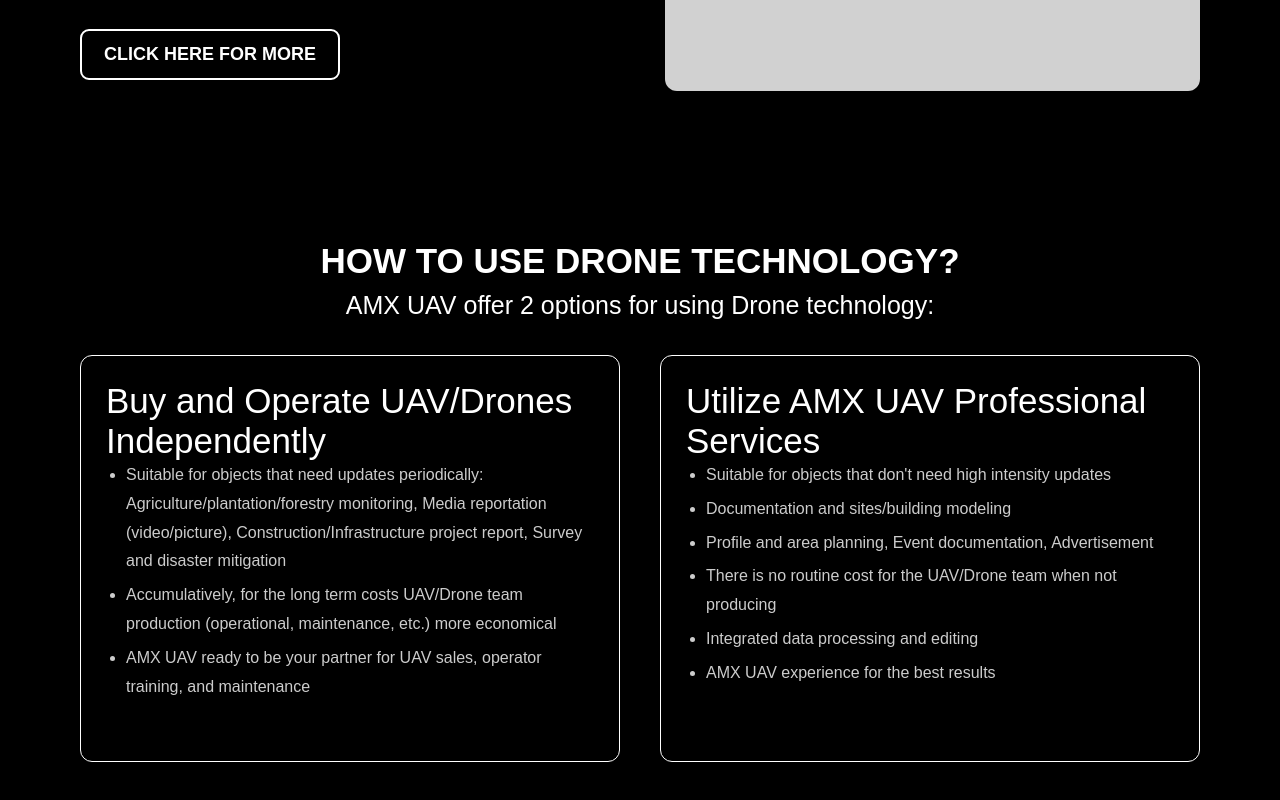
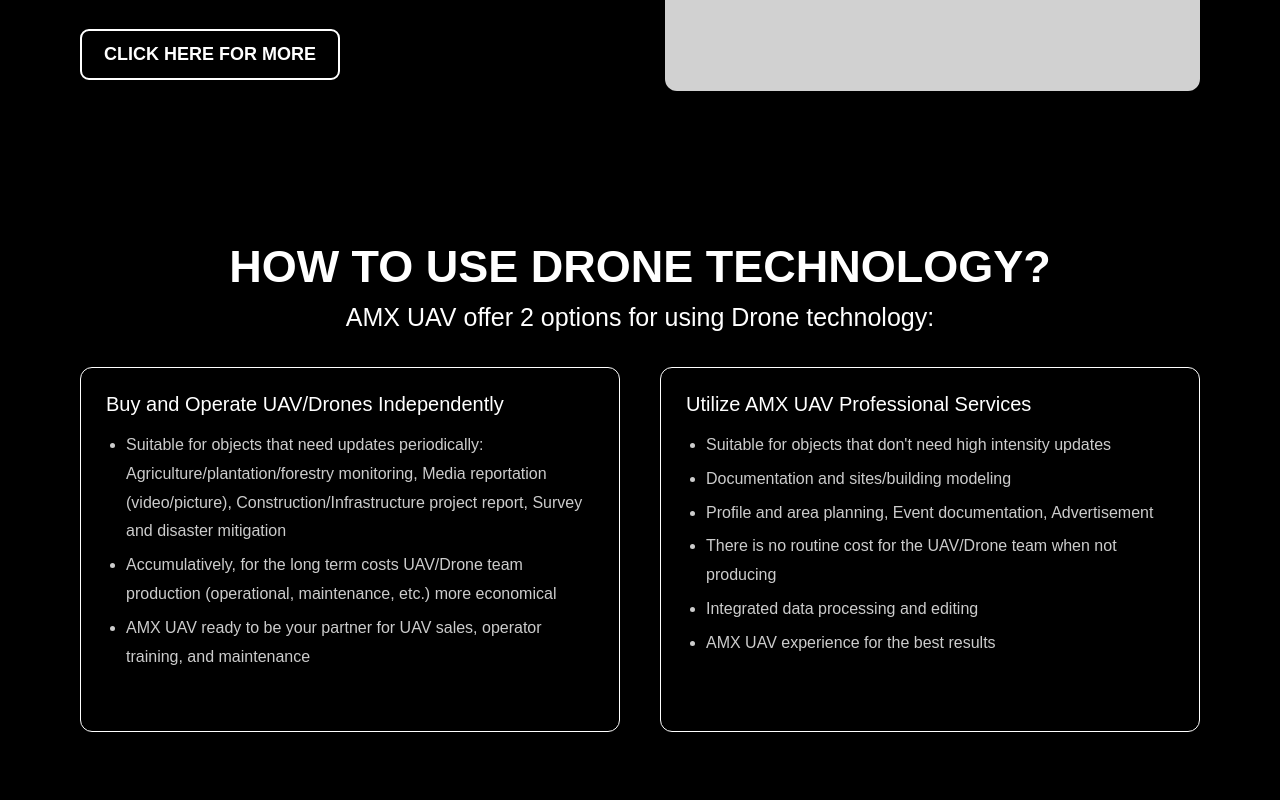
Before and after one commit to nasgmr/website-amx-next, a Next.js app: page /products/mapping in a window 1280 px wide. Shown: the part 1035-1835 px from the top of the page. Built offline with nearby package versions, Linux system fonts and the light colour scheme; a web font is replaced by a local one.

Commit message:
fix: drone usage products box

```diff
--- a/src/css/style.css
+++ b/src/css/style.css
@@ -791,7 +791,7 @@
 
 .usage-title {
   text-align: center;
-  font-size: 35px;
+  font-size: 45px;
   margin-bottom: 10px;
 }
 
@@ -802,8 +802,8 @@
   color: #FFFFFF;
 }
 
-.content-subtitle {
-  font-size: 25px;
+.content-subtitle-1, .content-subtitle-2 {
+  font-size: 20px;
   margin-bottom: 15px;
   color: #FFFFFF;
 }
```
